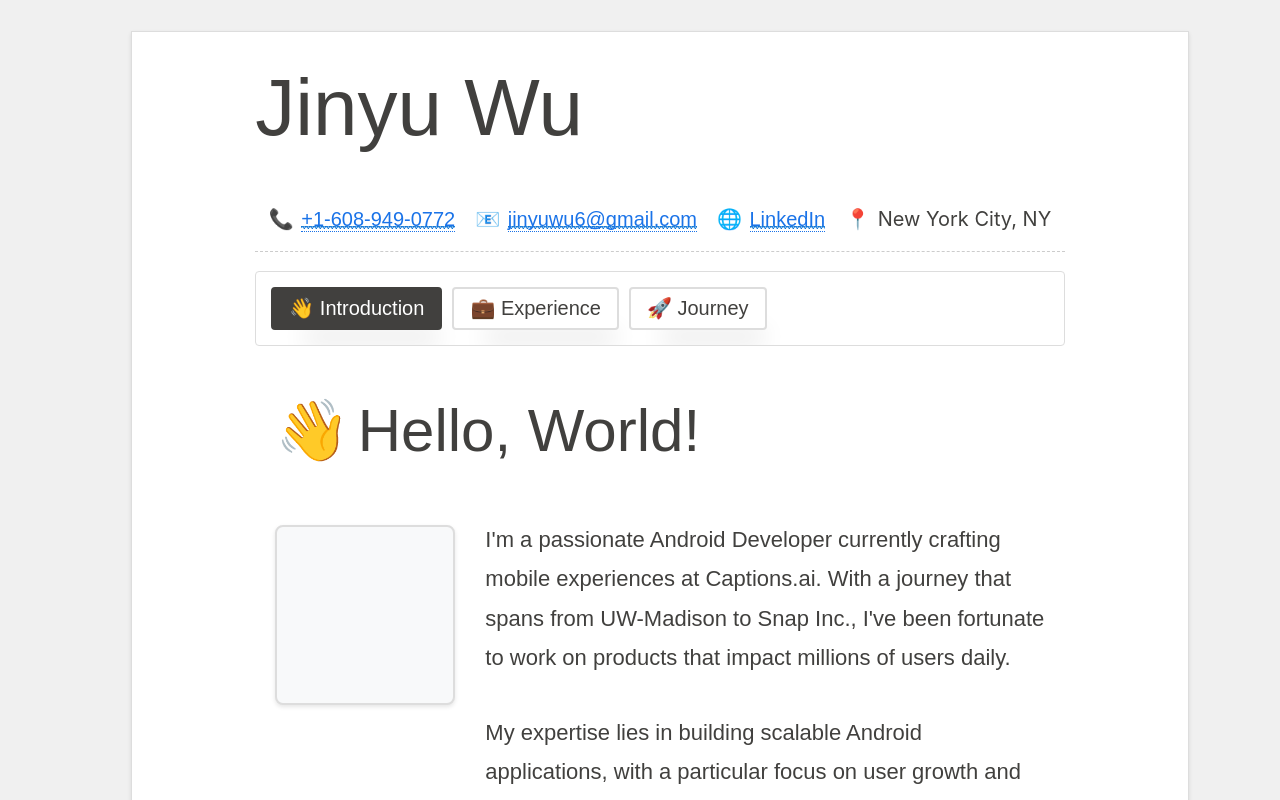
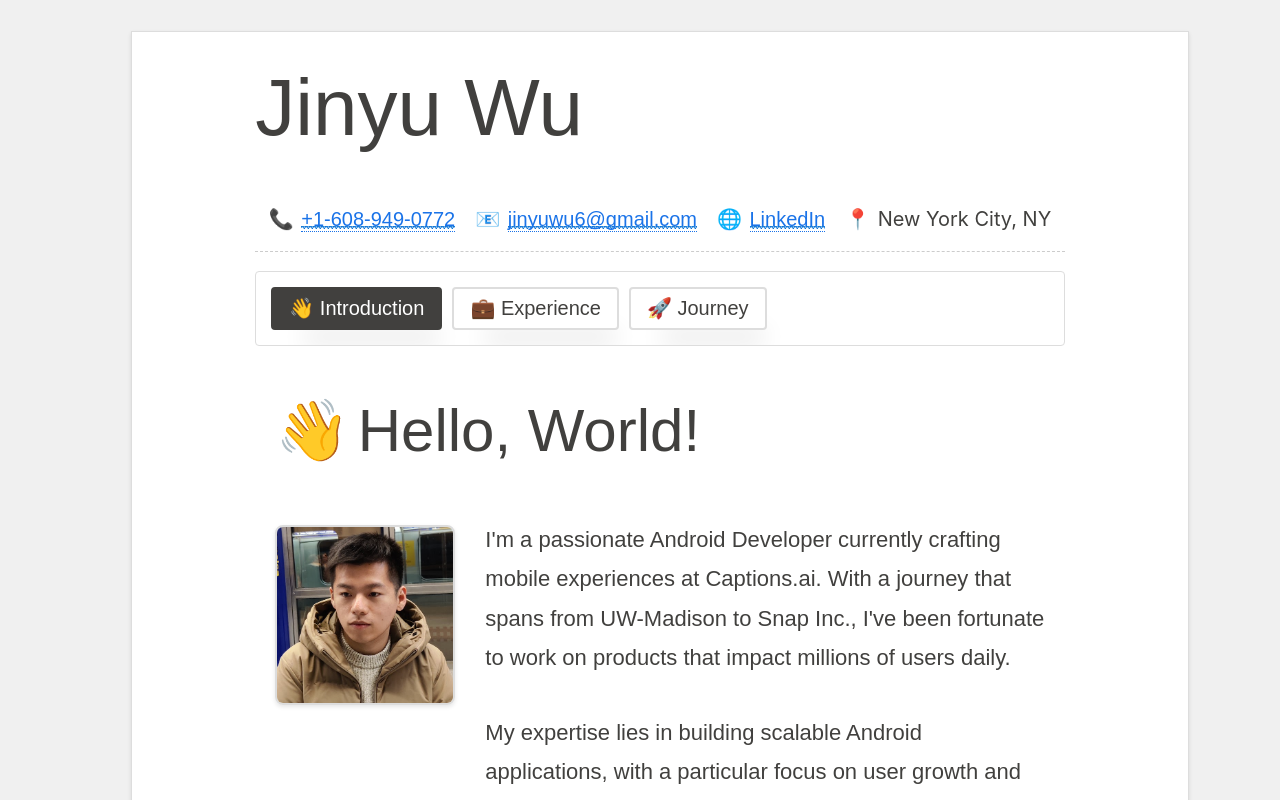
Before and after one commit to JWhoops/my-website, a React (Create React App) app: page / in a window 1280 px wide. Shown: the top 800 px of the page. Built offline with nearby package versions, Linux system fonts and the light colour scheme; a web font is replaced by a local one.

Commit message:
added profile image

```diff
--- a/src/App.css
+++ b/src/App.css
@@ -200,13 +200,17 @@ a:hover {
   margin-top: 0.5rem;
 }
 
-.image-placeholder {
+.profile-img {
   width: 180px;
   height: 180px;
-  background: #f8f9fa;
+  object-fit: cover;
   border-radius: 8px;
   border: 2px solid #ddd;
   box-shadow: 0 2px 4px rgba(0,0,0,0.1);
+}
+
+.image-placeholder {
+  display: none;
 }
 
 .intro-text {
--- a/src/components/Introduction.js
+++ b/src/components/Introduction.js
@@ -1,4 +1,5 @@
 import React from 'react';
+import profileImage from '../assets/profile.png'; // Changed from .jpg to .png
 
 function Introduction() {
   return (
@@ -8,7 +9,11 @@ function Introduction() {
       </h2>
       <div className="intro-section">
         <div className="profile-image">
-          <div className="image-placeholder"></div>
+          <img
+            src={profileImage}
+            alt="Jinyu Wu"
+            className="profile-img"
+          />
         </div>
         <div className="intro-text">
           <p className="lead">
```
Also changed, not shown: src/assets/profile.png (added).
